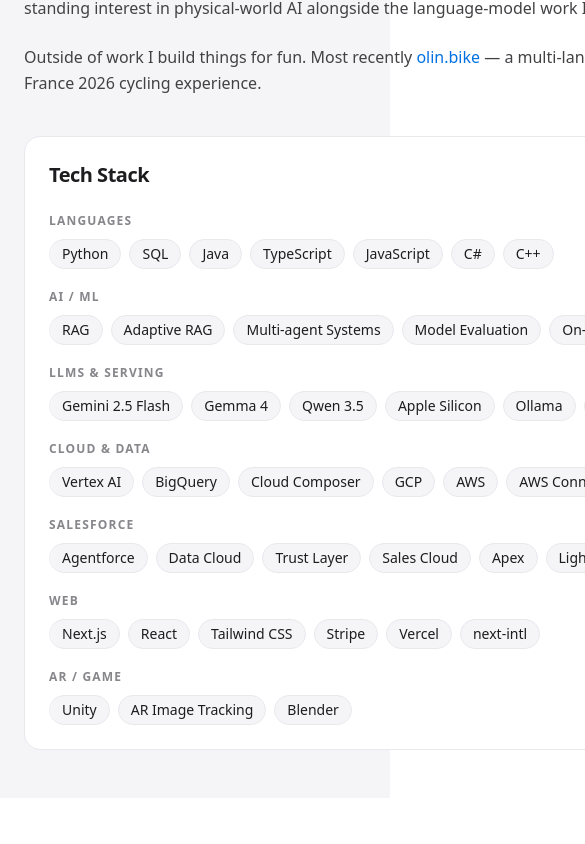
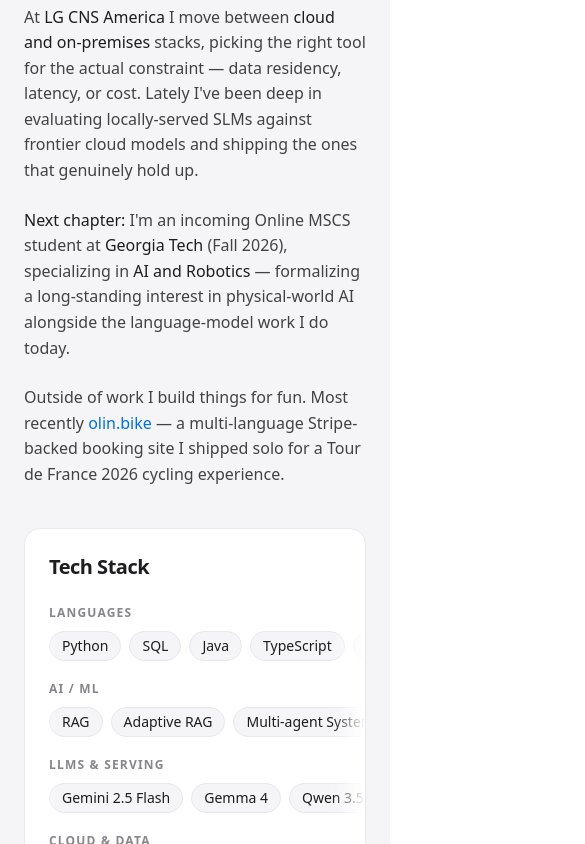
Before and after one commit to w0-0n9/jinwoong-shin-portfolio, a Next.js app: page / in a window 390 px wide. Shown: the part 1260-2104 px from the top of the page, 585 px wide, since content can reach past the window. Built offline with nearby package versions, Linux system fonts and the light colour scheme.

Commit message:
Fix deep flex blowout in Tech Stack

```diff
--- a/components/home/About.tsx
+++ b/components/home/About.tsx
@@ -54,13 +54,13 @@
                     whileInView={{ opacity: 1, y: 0 }}
                     viewport={{ once: true }}
                     transition={{ duration: 0.5, delay: 0.15 }}
-                    className="h-full bg-white rounded-2xl border border-[#e8e8ed] p-6 md:p-10 flex flex-col"
+                    className="h-full bg-white rounded-2xl border border-[#e8e8ed] p-6 md:p-10 flex flex-col min-w-0 overflow-hidden"
                 >
                     <h3 className="text-xl font-semibold text-[#1d1d1f] mb-6 md:mb-8 tracking-tight">Tech Stack</h3>
 
-                    <div className="flex-1 flex flex-col justify-between gap-5 md:gap-6 -mx-6 md:-mx-10">
+                    <div className="flex-1 flex flex-col justify-between gap-5 md:gap-6 -mx-6 md:-mx-10 min-w-0">
                         {Object.entries(skills).map(([category, items]) => (
-                            <div key={category}>
+                            <div key={category} className="min-w-0 w-full">
                                 <h4 className="px-6 md:px-10 text-xs font-semibold text-[#86868b] uppercase tracking-[0.1em] mb-2.5">
                                     {category}
                                 </h4>
```
